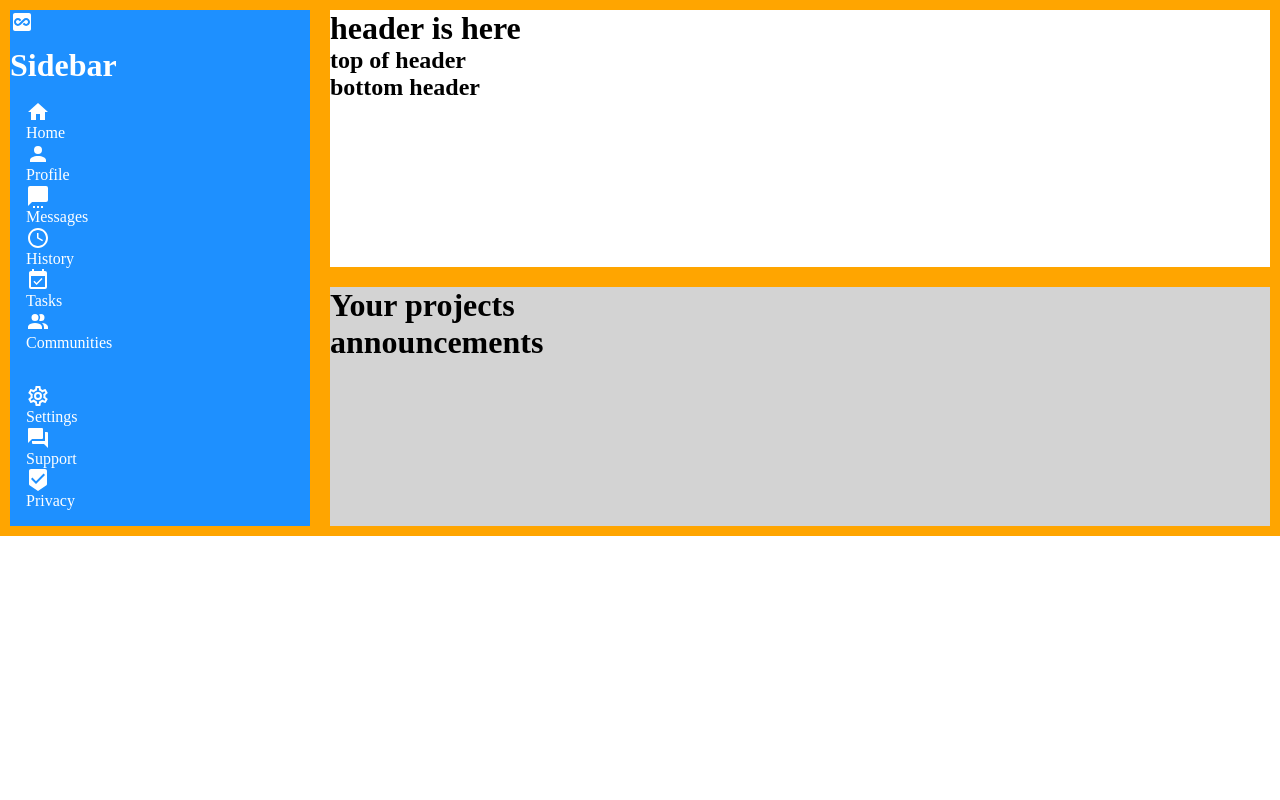
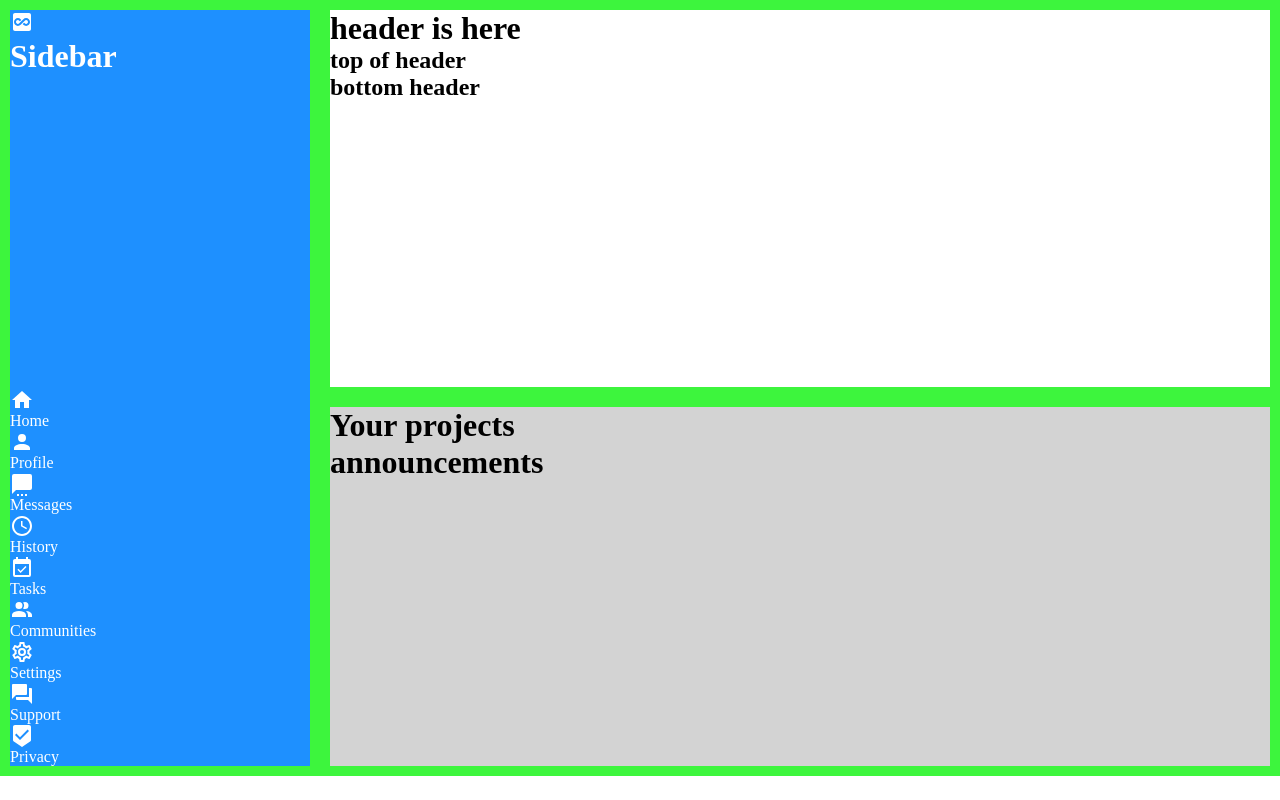
Before and after one commit to SiddhantG11/AdminDashboard, a plain HTML site: page index.html in a window 1280 px wide. Drawn offline with Linux system fonts and the light colour scheme.

Commit message:
changed arrangement of sidebar elements

```diff
--- a/index.html
+++ b/index.html
@@ -10,14 +10,14 @@
   <body>
     <div class="container">
       <div class="sidebar">
+        <!-- TODO need to fix divs of the sidebar -->
         <div class="icon dashboard" id="heading-icon">
           <svg style="width:24px;height:24px" viewBox="0 0 24 24">
             <path fill="currentColor" d="M19 3H5C3.89 3 3 3.89 3 5V19C3 20.11 3.9 21 5 21H19C20.11 21 21 20.11 21 19V5C21 3.89 20.1 3 19 3M16.1 15.9C15.07 15.9 14.09 15.5 13.35 14.76L12.71 14.12L14.13 12.71L14.76 13.34C15.12 13.7 15.6 13.9 16.11 13.9C17.15 13.9 18 13.05 18 12S17.15 10.1 16.1 10.1C15.6 10.1 15.12 10.3 14.76 10.66L10.65 14.76C9.91 15.5 8.94 15.9 7.9 15.9C5.75 15.9 4 14.15 4 12S5.75 8.1 7.9 8.1C8.94 8.1 9.91 8.5 10.65 9.24L11.29 9.88L9.87 11.3L9.24 10.66C8.88 10.3 8.4 10.1 7.9 10.1C6.85 10.1 6 10.95 6 12S6.85 13.9 7.9 13.9C8.4 13.9 8.88 13.7 9.24 13.34L13.35 9.24C14.09 8.5 15.06 8.1 16.1 8.1C18.25 8.1 20 9.85 20 12S18.25 15.9 16.1 15.9Z" />
         </svg>
+        <div class="sidebar-heading">Sidebar</div>
         </div>
-        <div class="sidebar-heading">Sidebar</div>
         <div class="sidebar-elements">
-          <div class="grp1">
           <div class="icon home">
             <svg xmlns="http://www.w3.org/2000/svg" viewBox="0 0 24 24">
               <path d="M10,20V14H14V20H19V12H22L12,3L2,12H5V20H10Z" />
@@ -64,8 +64,6 @@
             </svg>
           </div>
           <p>Communities</p>
-          </div>
-          <div class="grp2">
           <div class="icon settings">
             <svg xmlns="http://www.w3.org/2000/svg" viewBox="0 0 24 24">
               <path
@@ -92,7 +90,6 @@
           <p>Privacy</p>
         </div>
       </div>
-      </div>
       <div class="header">
         <h1>header is here</h1>
         <div class="top-layer">
@@ -114,9 +111,7 @@
                     -->
         </div>
       </div>
-
       <div class="main-content">
-        <!-- <h1>main content</h1> -->
         <div class="projects">
           <h1>Your projects</h1>
           <h1>announcements</h1>
--- a/style.css
+++ b/style.css
@@ -1,7 +1,12 @@
-* {
+*  {
   box-sizing: border-box;
   margin: 0;
   padding: 0;
+}
+.header,
+.sidebar,
+.main-content {
+  border: 10px solid rgb(61, 245, 61);
 }
 .container {
   display: grid;
@@ -15,11 +20,6 @@
   color: #fff;
 }
 
-.header,
-.sidebar,
-.main-content {
-  border: 10px solid orange;
-}
 
 .header {
   grid-column: span 3;
```
Lines whose indentation alone changed are shown as unchanged.
